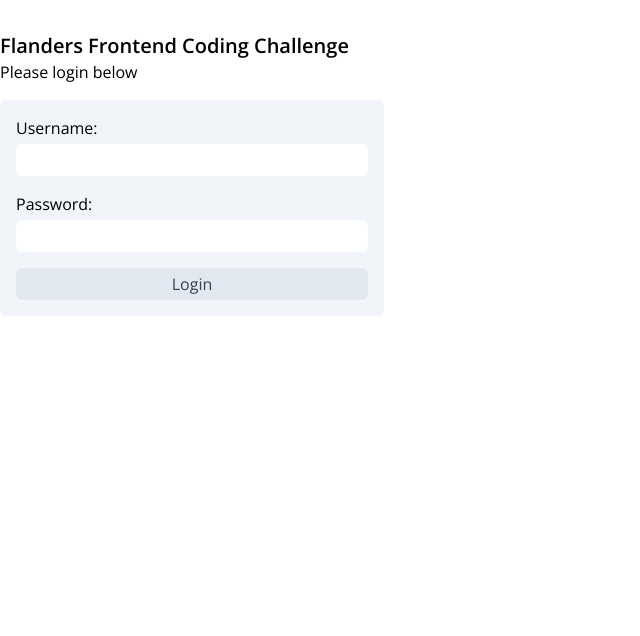
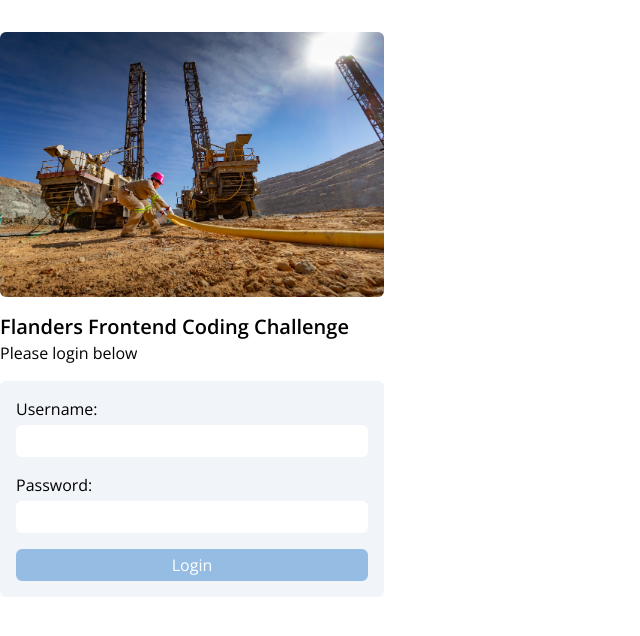
Before and after one commit to cassandramfrancis/flanderschallenge, a Next.js app: page / in a window 1280 px wide. Shown: the top 636 px of the page, without its empty margins (0-640 px from the left). Built offline with nearby package versions, Linux system fonts and the light colour scheme.

Commit message:
Add missing task requirements

```diff
--- a/src/app/page.tsx
+++ b/src/app/page.tsx
@@ -1,5 +1,6 @@
 'use client';
 
+import Image from 'next/image'
 import { Heading } from '../components/heading'
 import { Login, LoginProps } from '../components/login'
 import { useStore } from '../components/store';
@@ -40,6 +41,7 @@ export default function Home() {
 
   return (
     <main className="container mx-auto m-8">
+      <Image alt="Flanders Image" src="/image.jpg" width="640" height="480" className="max-w-sm my-4 box-border rounded-md" style={{overflow: 'hidden'}} />
       <Heading>Flanders Frontend Coding Challenge</Heading>
 
       {state.loggedIn
--- a/src/components/login/login.tsx
+++ b/src/components/login/login.tsx
@@ -17,7 +17,7 @@ export function Login({ onSubmit }: LoginProps) {
     </div>
 
     <div className="my-4 mb-0">
-      <input className="py-1 px-2 w-full rounded-md border-none text-slate-700 ring-transparent bg-slate-200 cursor-pointer hover:bg-slate-300 hover:ring-slate-300 hover:text-black" type="submit" value="Login" />
+      <input className="py-1 px-2 w-full rounded-md border-none text-slate-700 ring-transparent bg-slate-200 cursor-pointer text-white" type="submit" value="Login" style={{background: '#95bce2'}} />
     </div>
   </form>
 }
```
Also changed, not shown: public/image.jpg (added), 1 other file (tests, documents, lock files or other folders).
